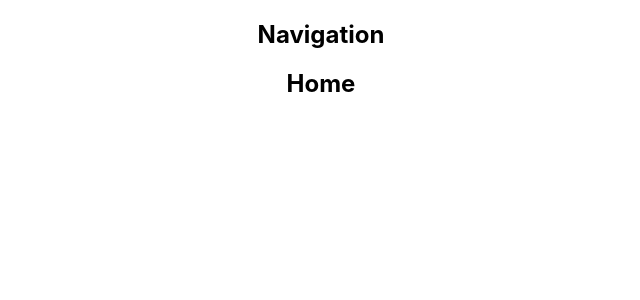
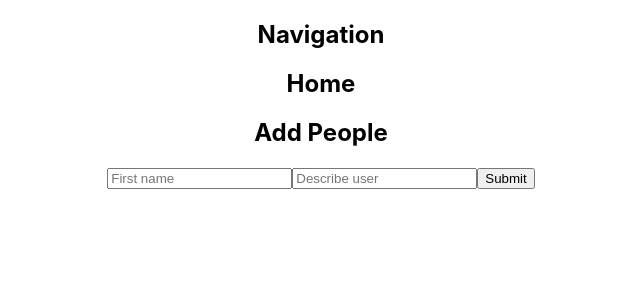
Before and after one commit to softsamiul/raftlabs-task, a React (Create React App) app: page / in a window 1280 px wide. Shown: the top 300 px of the page, without its empty margins (319-959 px from the left). Built offline with nearby package versions, Linux system fonts and the light colour scheme.

Commit message:
add people section added

```diff
--- /dev/null
+++ b/src/Components/Home/AddPeople/AddPeople.css
@@ -0,0 +1,6 @@
+.users-container{
+    display: grid;
+    grid-template-columns: repeat (4, 1fr );
+    width: 80%;
+    margin: 0 auto;
+}
--- a/src/Components/Home/AddPeople/AddPeople.js
+++ b/src/Components/Home/AddPeople/AddPeople.js
@@ -1,10 +1,46 @@
-import React from 'react';
+import React, { useState } from 'react';
+import { useForm } from "react-hook-form";
+import './AddPeople.css'
 
 const AddPeople = () => {
+
+    const [usersData, setUsersData] = useState([]);
+    const [data, setData] = useState([])
+
+    const { register, handleSubmit } = useForm();
+    const onSubmit = d => {
+        const newData = [...data, d];
+        setData(newData);
+        return newData;
+    };
+
+    localStorage.setItem( 'users', JSON.stringify([data]))
+
+    // const newUsers = {...data, }
+
+
+    console.log(data)
+    const getingData = localStorage.getItem('users')
+    const users = JSON.parse(getingData);
+    console.log(users[0])
     return (
         <div>
             <h2>Add People</h2>
+            <form onSubmit={handleSubmit(onSubmit)}>
+                <input {...register("fullName", { required: true, maxLength: 50 })} placeholder="First name" />
+                <input {...register("desc", { required: true, maxLength: 50 })} placeholder="Describe user" />
+                <input type="submit" />
+            </form>
 
+            <div className="users-container">
+
+                {
+                    users[0].map(user => <div key={user.fullName}>
+                        <p>{user.fullName}</p>
+                        <p>{user.desc}</p>
+                    </div>)
+                }
+            </div>
         </div>
     );
 };
--- a/src/Components/Home/Home/Home.js
+++ b/src/Components/Home/Home/Home.js
@@ -1,11 +1,13 @@
 import React from 'react';
 import Navigation from '../../../Shared/Navigation/Navigation';
+import AddPeople from '../AddPeople/AddPeople';
 
 const Home = () => {
     return (
         <div>
             <Navigation />
             <h2>Home</h2>
+            <AddPeople></AddPeople>
         </div>
     );
 };
```
